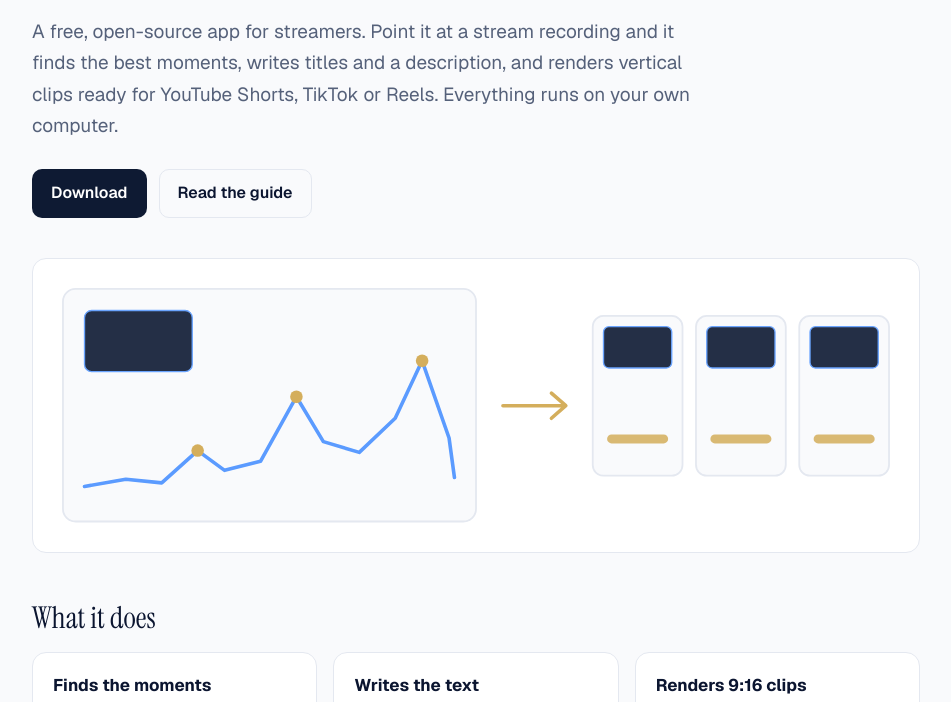
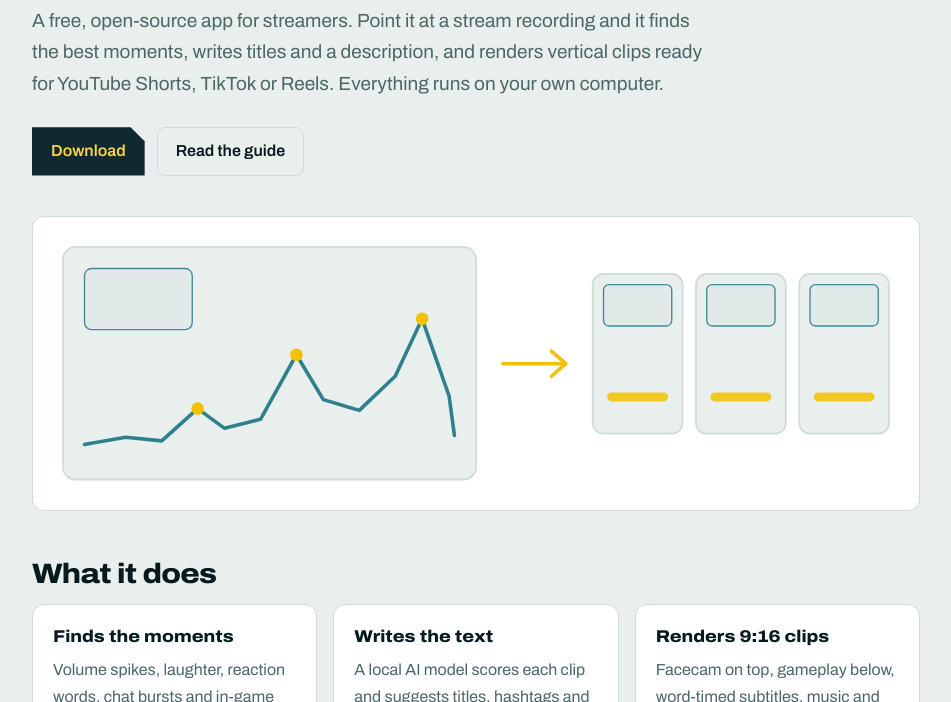
Before and after one commit to utkualsir/sharkyclips-site, a plain HTML site: page index.html in a window 1280 px wide. Shown: the part 242-944 px from the top of the page, without its empty margins (164-1115 px from the left). Drawn offline with nearby package versions, Linux system fonts and the light colour scheme.

Commit message:
Shark Sign look (SharkyClips 1.2.65): local fonts, new logo

```diff
--- a/index.html
+++ b/index.html
@@ -6,9 +6,6 @@
   <title>SharkyClips</title>
   <meta name="description" content="SharkyClips is a free, open-source app that finds the best moments in your stream recordings and turns them into vertical Shorts, entirely on your own computer.">
   <link rel="icon" href="favicon.svg" type="image/svg+xml">
-  <link rel="preconnect" href="https://fonts.googleapis.com">
-  <link rel="preconnect" href="https://fonts.gstatic.com" crossorigin>
-  <link rel="stylesheet" href="https://fonts.googleapis.com/css2?family=Geist:wght@400..700&family=Instrument+Serif:ital@0;1&display=swap">
   <link rel="stylesheet" href="site.css">
 </head>
 <body>
@@ -16,7 +13,7 @@
 <header class="top">
   <div class="wrap">
     <a class="brand" href="index.html" aria-label="SharkyClips home">
-      <svg viewBox="0 0 64 64" aria-hidden="true"><rect width="64" height="64" rx="14" fill="#0E1A33"/><path fill-rule="evenodd" d="M13 44C17.5 33 28 18 48.5 11.5C42 20 39.5 32 46.5 44ZM25.5 30L25.5 40.5L35 35.25Z" fill="#FFFFFF"/><path d="M8 50Q11 48.4 14 50Q17 51.6 20 50Q23 48.4 26 50Q29 51.6 32 50Q35 48.4 38 50Q41 51.6 44 50Q47 48.4 50 50Q53 51.6 56 50" fill="none" stroke="#5B9BFF" stroke-width="3.4" stroke-linecap="round"/></svg>
+      <svg viewBox="0 0 64 64" aria-hidden="true"><polygon points="0,0 48,0 64,16 64,64 0,64" fill="#FFD23F"/><path fill-rule="evenodd" d="M13 44C17.5 33 28 18 48.5 11.5C42 20 39.5 32 46.5 44ZM25.5 30L25.5 40.5L35 35.25Z" fill="#0B1D22"/><path d="M8 50Q11 48.4 14 50Q17 51.6 20 50Q23 48.4 26 50Q29 51.6 32 50Q35 48.4 38 50Q41 51.6 44 50Q47 48.4 50 50Q53 51.6 56 50" fill="none" stroke="#0B1D22" stroke-width="3.4" stroke-linecap="round"/></svg>
       SharkyClips
     </a>
     <nav class="links" aria-label="Site">
@@ -89,8 +86,8 @@
 
 <footer>
   <div class="wrap">
-    <span>SharkyClips · MIT license</span>
-    <span><a href="privacy.html">Privacy policy</a> · <a href="terms.html">Terms of use</a> · <a href="https://github.com/utkualsir/sharkyclips-site/issues">Contact</a></span>
+    <span>SharkyClips<span class="sep" aria-hidden="true"></span>MIT license</span>
+    <span><a href="privacy.html">Privacy policy</a><span class="sep" aria-hidden="true"></span><a href="terms.html">Terms of use</a><span class="sep" aria-hidden="true"></span><a href="https://github.com/utkualsir/sharkyclips-site/issues">Contact</a></span>
   </div>
 </footer>
 </body>
--- a/site.css
+++ b/site.css
@@ -1,40 +1,50 @@
-/* SharkyClips project site: same tokens as the app (frontend/src/styles.css). */
+/* SharkyClips project site: same "Shark Sign" tokens as the app (frontend/src/styles.css).
+   Fonts are served from this site (fonts/, OFL): no third-party requests. */
+@font-face { font-family: "Archivo"; font-style: normal; font-weight: 100 900; font-stretch: 62% 125%; font-display: swap;
+  src: url(fonts/archivo-latin-standard-normal.woff2) format("woff2");
+  unicode-range: U+0000-00FF, U+0131, U+0152-0153, U+02BB-02BC, U+02C6, U+02DA, U+02DC, U+2000-206F, U+20AC, U+2122, U+2191, U+2193, U+2212, U+2215, U+FEFF, U+FFFD; }
+@font-face { font-family: "Archivo"; font-style: normal; font-weight: 100 900; font-stretch: 62% 125%; font-display: swap;
+  src: url(fonts/archivo-latin-ext-standard-normal.woff2) format("woff2");
+  unicode-range: U+0100-02BA, U+02BD-02C5, U+02C7-02CC, U+02CE-02D7, U+02DD-02FF, U+1E00-1E9F, U+20A0-20AB, U+20AD-20C0, U+2C60-2C7F, U+A720-A7FF; }
+@font-face { font-family: "IBM Plex Mono"; font-style: normal; font-weight: 400; font-display: swap;
+  src: url(fonts/ibm-plex-mono-latin-400-normal.woff2) format("woff2"); }
 :root {
   color-scheme: dark;
-  --font-ui: "Geist", system-ui, -apple-system, "Segoe UI", sans-serif;
-  --font-display: "Instrument Serif", Georgia, serif;
-  --bg: #0a1020;
-  --surface: #111a2e;
-  --border: #25324f;
-  --text: #eef2f8;
+  --font-ui: "Archivo", "Segoe UI", system-ui, -apple-system, sans-serif;
+  --font-mono: "IBM Plex Mono", ui-monospace, Consolas, monospace;
+  --cut: 14px;
+  --bg: #0b1d22;
+  --surface: #10272d;
+  --border: #21444c;
+  --text: #e3eeec;
   --strong: #ffffff;
-  --muted: #aeb7ca;
-  --gold: #d9b56a;
-  --gold-text: #d9b56a;
-  --gold-soft: rgba(217, 181, 106, 0.13);
-  --tile: #0e1a33;
-  --fin: #ffffff;
-  --wave: #5b9bff;
-  --primary-bg: #ffffff;
-  --primary-text: #0a1020;
-  --focus: 0 0 0 3px rgba(217, 181, 106, 0.5);
+  --muted: #9bb5b2;
+  --gold: #ffd23f;
+  --gold-text: #ffd23f;
+  --gold-soft: rgba(255, 210, 63, 0.12);
+  --tile: #153138;
+  --wave: #5fb7c4;
+  --primary-bg: #ffd23f;
+  --primary-text: #0b1d22;
+  --focus: 0 0 0 3px rgba(255, 210, 63, 0.55);
 }
 @media (prefers-color-scheme: light) {
   :root {
     color-scheme: light;
-    --bg: #f9fafc;
+    --bg: #e8efed;
     --surface: #ffffff;
-    --border: #e4e8f0;
-    --text: #0e1a33;
-    --strong: #0b1530;
-    --muted: #55617a;
-    --gold: #d4ae5c;
-    --gold-text: #806027;
-    --gold-soft: rgba(212, 174, 92, 0.16);
-    --tile: #0e1a33;
-    --primary-bg: #0e1a33;
-    --primary-text: #ffffff;
-    --focus: 0 0 0 3px rgba(134, 102, 42, 0.45);
+    --border: #cfdcd9;
+    --text: #0e2a30;
+    --strong: #071a1e;
+    --muted: #4c6669;
+    --gold: #f2c200;
+    --gold-text: #6e5400;
+    --gold-soft: rgba(242, 194, 0, 0.16);
+    --tile: #e1eae8;
+    --wave: #2f7f8c;
+    --primary-bg: #0e2a30;
+    --primary-text: #ffd23f;
+    --focus: 0 0 0 3px rgba(14, 42, 48, 0.35);
   }
 }
 
@@ -48,8 +58,9 @@ body {
 }
 a { color: var(--gold-text); text-underline-offset: 3px; }
 a:focus-visible, .btn:focus-visible { outline: none; box-shadow: var(--focus); border-radius: 6px; }
+.sep { display: inline-block; width: 1px; height: 0.9em; margin-inline: 0.6em; vertical-align: -0.1em; background: currentColor; opacity: 0.35; }
 img { max-width: 100%; height: auto; }
-code { font-size: 0.92em; background: var(--gold-soft); padding: 1px 5px; border-radius: 5px; }
+code { font-family: var(--font-mono); font-size: 0.88em; background: var(--gold-soft); padding: 1px 5px; border-radius: 4px; }
 
 .skip { position: absolute; inset-inline-start: -999px; top: 8px; }
 .skip:focus { inset-inline-start: 16px; z-index: 10; background: var(--surface); padding: 6px 12px; }
@@ -57,34 +68,37 @@ code { font-size: 0.92em; background: var(--gold-soft); padding: 1px 5px; border
 .wrap { max-width: 920px; margin: 0 auto; padding: 0 16px; }
 header.top { border-bottom: 1px solid var(--border); }
 header.top .wrap { display: flex; align-items: center; justify-content: space-between; gap: 16px; min-height: 64px; flex-wrap: wrap; padding-block: 10px; }
-.brand { display: flex; align-items: center; gap: 10px; color: var(--strong); text-decoration: none; font-weight: 600; }
+.brand { display: flex; align-items: center; gap: 10px; color: var(--strong); text-decoration: none; font-weight: 800; font-stretch: 125%; font-size: 18px; }
 .brand svg { width: 32px; height: 32px; flex: none; }
 nav.links { display: flex; gap: 6px 18px; flex-wrap: wrap; font-size: 15px; }
 @media (max-width: 480px) { nav.links { gap: 6px 14px; font-size: 14px; } }
 nav.links a { color: var(--muted); text-decoration: none; }
 nav.links a:hover, nav.links a[aria-current="page"] { color: var(--strong); }
 
-h1, h2 { font-family: var(--font-display); font-weight: 400; color: var(--strong); line-height: 1.15; }
-h1 { font-size: clamp(40px, 7vw, 64px); margin: 56px 0 8px; }
-h2 { font-size: 30px; margin: 48px 0 12px; }
+h1, h2 { font-weight: 800; font-stretch: 125%; letter-spacing: -0.025em; color: var(--strong); line-height: 1.05; }
+h1 { font-size: clamp(36px, 7vw, 56px); margin: 56px 0 12px; }
+h2 { font-size: 28px; font-stretch: 112%; margin: 48px 0 12px; }
 h3 { font-size: 17px; color: var(--strong); margin: 28px 0 6px; }
-.tagline { font-family: var(--font-display); font-style: italic; color: var(--gold-text); font-size: 22px; margin: 0 0 16px; }
+.tagline { font-weight: 700; color: var(--gold-text); font-size: 22px; margin: 0 0 16px; }
 .lead { font-size: 19px; color: var(--muted); max-width: 680px; }
 .cta { display: flex; gap: 12px; flex-wrap: wrap; margin: 28px 0 40px; }
 .btn {
-  display: inline-block; padding: 10px 18px; border-radius: 10px; text-decoration: none; font-weight: 600;
+  display: inline-block; padding: 10px 18px; border-radius: 8px; text-decoration: none; font-weight: 600;
   border: 1px solid var(--border); color: var(--strong);
 }
-.btn.primary { background: var(--primary-bg); color: var(--primary-text); border-color: transparent; }
-.shot { border: 1px solid var(--border); border-radius: 14px; overflow: hidden; display: block; }
+.btn.primary { background: var(--primary-bg); color: var(--primary-text); border-color: transparent; border-radius: 0;
+  clip-path: polygon(0 0, calc(100% - var(--cut)) 0, 100% var(--cut), 100% 100%, 0 100%); }
+.btn.primary:focus-visible { clip-path: none; }
+.shot { border: 1px solid var(--border); border-radius: 12px; overflow: hidden; display: block; }
 .shot img { display: block; width: 100%; }
 
 .grid { display: grid; grid-template-columns: repeat(auto-fit, minmax(240px, 1fr)); gap: 16px; margin-top: 16px; }
-.card { background: var(--surface); border: 1px solid var(--border); border-radius: 14px; padding: 18px 20px; }
+.card { background: var(--surface); border: 1px solid var(--border); border-radius: 12px; padding: 18px 20px; }
+.card h3 { font-weight: 800; font-stretch: 112%; }
 .card h3 { margin-top: 0; }
 .card p { margin: 0; color: var(--muted); }
 
-.callout { border-inline-start: 3px solid var(--gold); background: var(--gold-soft); padding: 14px 18px; border-radius: 0 10px 10px 0; }
+.callout { border-inline-start: 4px solid var(--gold); background: var(--gold-soft); padding: 14px 18px; border-radius: 0 8px 8px 0; }
 table { border-collapse: collapse; width: 100%; font-size: 15px; display: block; overflow-x: auto; }
 th, td { text-align: start; padding: 10px 12px; border-bottom: 1px solid var(--border); vertical-align: top; }
 th { color: var(--strong); font-weight: 600; }
```
Also changed, not shown: privacy.html (+3 -6 lines), terms.html (+3 -6 lines), favicon.svg, fonts/OFL-archivo.txt (added), fonts/OFL-ibm-plex-mono.txt (added), fonts/archivo-latin-ext-standard-normal.woff2 (added), fonts/archivo-latin-standard-normal.woff2 (added), fonts/ibm-plex-mono-latin-400-normal.woff2 (added).
